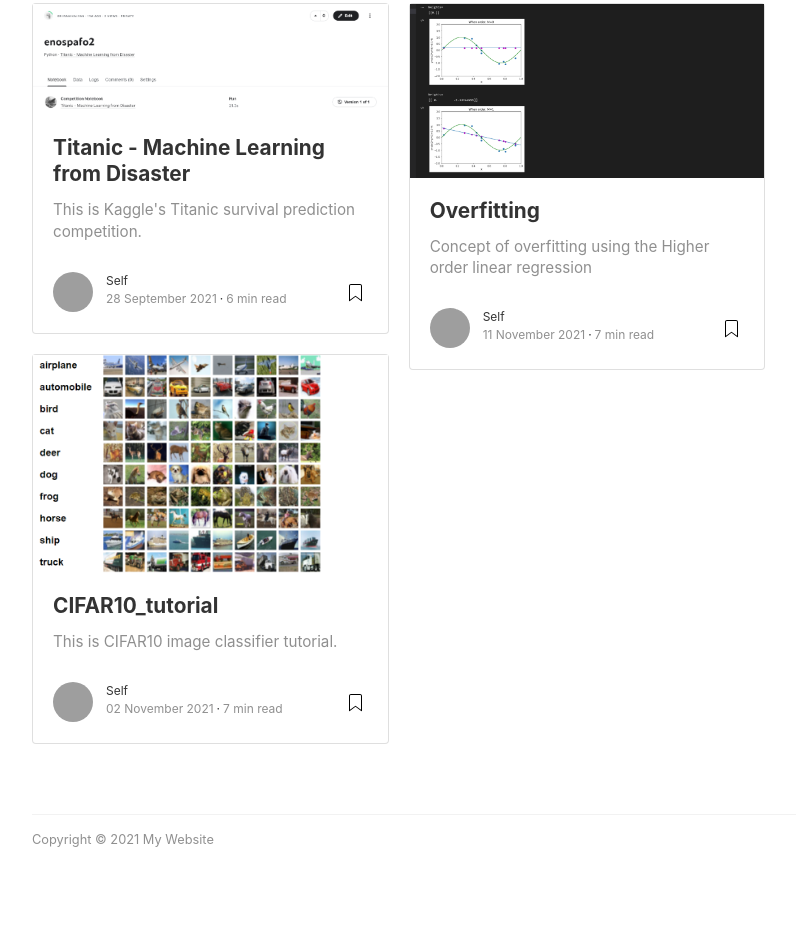
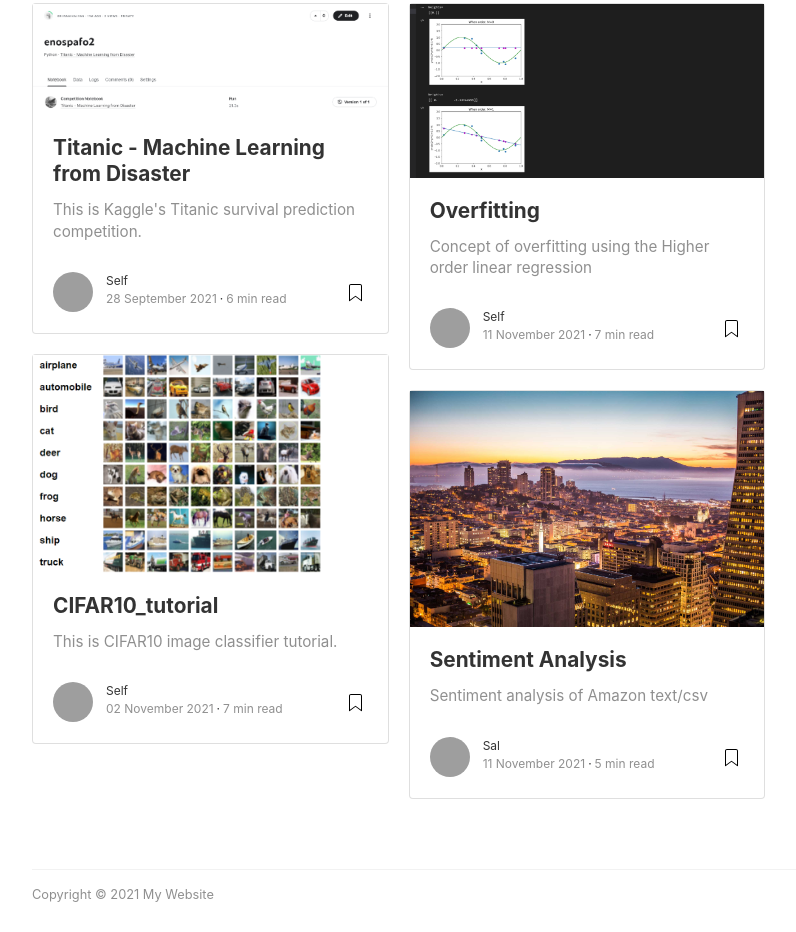
Before and after one commit to sri-ram-kalyan/dmblog.github.io, a plain HTML site: page index.html in a window 1280 px wide. Shown: the part 234-1166 px from the top of the page, without its empty margins (53-849 px from the left). Before the commit the page ends 1112 px from the top, so only its background shows below. Drawn offline with Linux system fonts and the light colour scheme; grey boxes are pictures that could not be loaded; a script that the page names is missing.

Commit message:
Update index.html

```diff
--- a/index.html
+++ b/index.html
@@ -282,14 +282,14 @@
 		</div>
 		<!-- end post -->
 
-		<!-- begin post
+		<!-- begin post -->
 		<div class="card">
-			<a href="post.html">
-				<img class="img-fluid" src="assets/img/demopic/7.jpg" alt="">
+			<a href="Eathakota_A3.html">
+				<img class="img-fluid" src="assets/img/demopic/2.jpg" alt="">
 			</a>
 			<div class="card-block">
-				<h2 class="card-title"><a href="post.html">Little red dress and a perfect summer</a></h2>
-				<h4 class="card-text">This is a longer card with supporting text below as a natural lead-in to additional content. This content is a little bit longer.</h4>
+				<h2 class="card-title"><a href="Eathakota_A3.html">Sentiment Analysis</a></h2>
+				<h4 class="card-text">Sentiment analysis of Amazon text/csv </h4>
 				<div class="metafooter">
 					<div class="wrapfooter">
 						<span class="meta-footer-thumb">
@@ -297,13 +297,13 @@
 						</span>
 						<span class="author-meta">
 						<span class="post-name"><a href="author.html">Sal</a></span><br/>
-						<span class="post-date">22 July 2017</span><span class="dot"></span><span class="post-read">6 min read</span>
+						<span class="post-date">11 November 2021</span><span class="dot"></span><span class="post-read">5 min read</span>
 						</span>
-						<span class="post-read-more"><a href="post.html" title="Read Story"><svg class="svgIcon-use" width="25" height="25" viewbox="0 0 25 25"><path d="M19 6c0-1.1-.9-2-2-2H8c-1.1 0-2 .9-2 2v14.66h.012c.01.103.045.204.12.285a.5.5 0 0 0 .706.03L12.5 16.85l5.662 4.126a.508.508 0 0 0 .708-.03.5.5 0 0 0 .118-.285H19V6zm-6.838 9.97L7 19.636V6c0-.55.45-1 1-1h9c.55 0 1 .45 1 1v13.637l-5.162-3.668a.49.49 0 0 0-.676 0z" fill-rule="evenodd"></path></svg></a></span>
+						<span class="post-read-more"><a href="Eathakota_A3.html" title="Read Story"><svg class="svgIcon-use" width="25" height="25" viewbox="0 0 25 25"><path d="M19 6c0-1.1-.9-2-2-2H8c-1.1 0-2 .9-2 2v14.66h.012c.01.103.045.204.12.285a.5.5 0 0 0 .706.03L12.5 16.85l5.662 4.126a.508.508 0 0 0 .708-.03.5.5 0 0 0 .118-.285H19V6zm-6.838 9.97L7 19.636V6c0-.55.45-1 1-1h9c.55 0 1 .45 1 1v13.637l-5.162-3.668a.49.49 0 0 0-.676 0z" fill-rule="evenodd"></path></svg></a></span>
 					</div>
 				</div>
 			</div>
-		</div>ln264-->
+		</div>
 		<!-- end post -->
 
 		<!-- begin post
```
